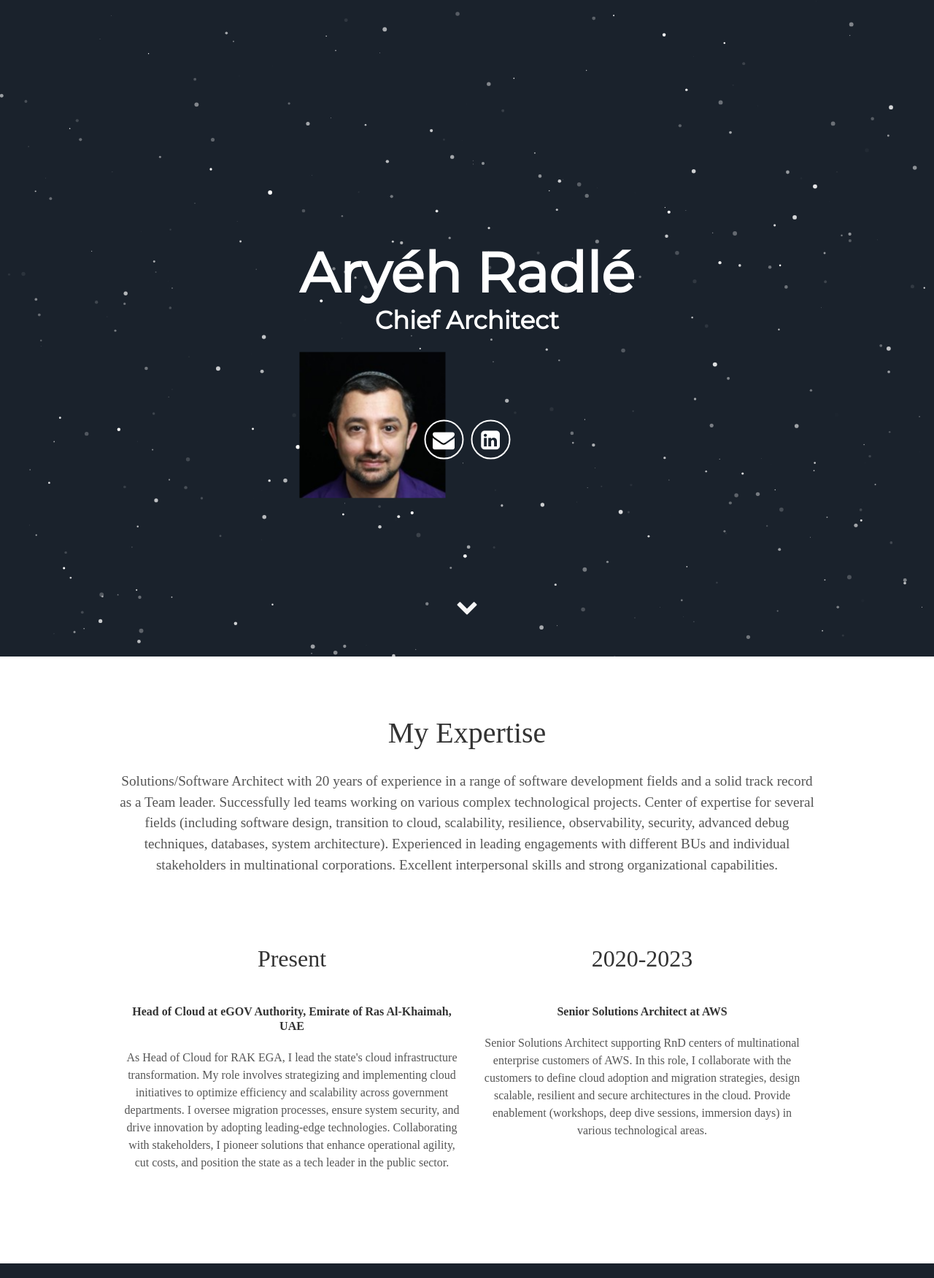
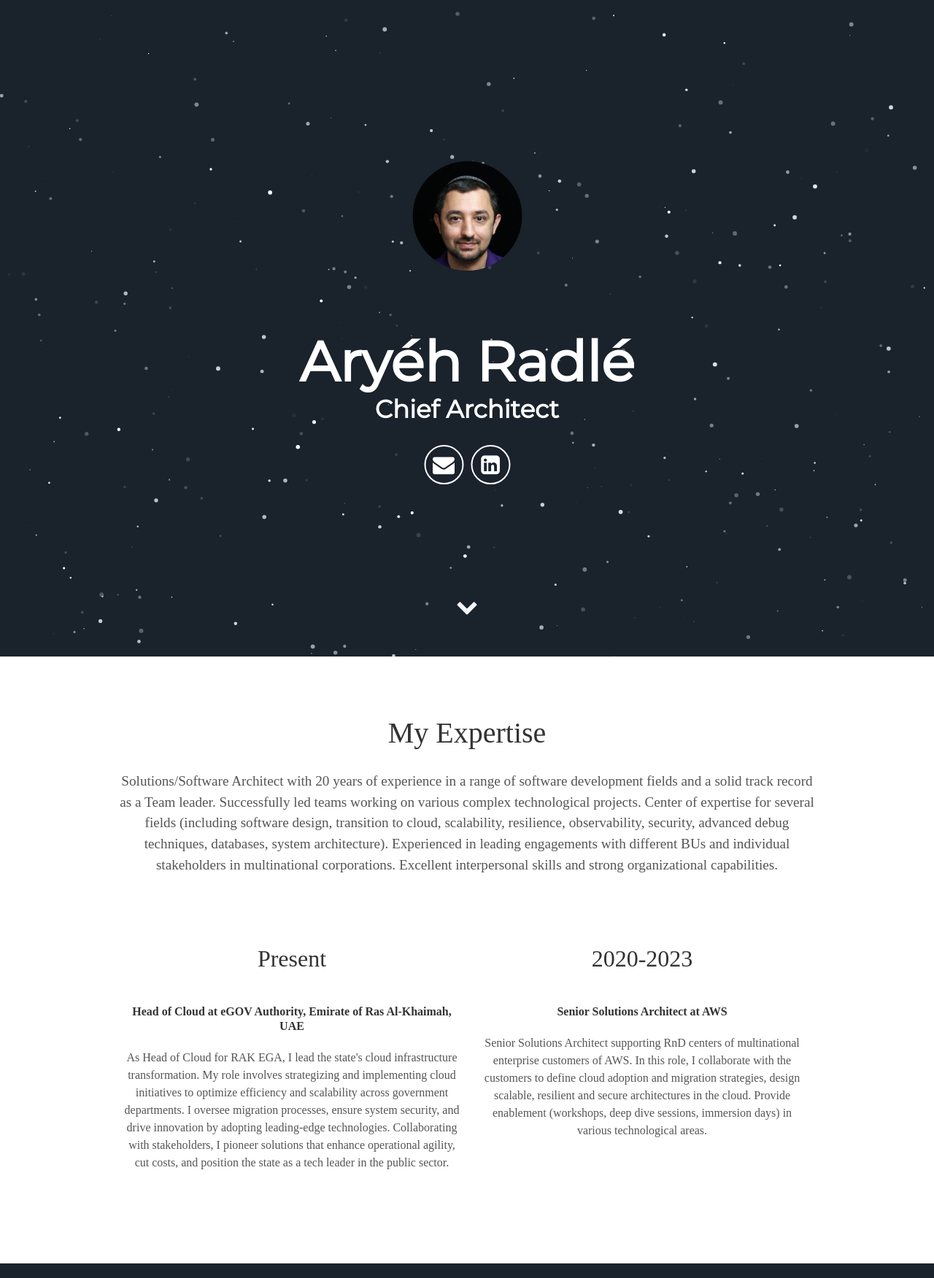
Before and after one commit to arieradle/aryehradle.cloud, a Jekyll site: the page built from index.html, in a window 1280 px wide. Shown: the whole page at 73% size. Built offline with Jekyll 4.4.1, drawn with Linux system fonts in a browser that asks for light colours; some web fonts are replaced.

Commit message:
Working on image

```diff
--- a/_includes/header.html
+++ b/_includes/header.html
@@ -1,19 +1,19 @@
 <style type="text/css">
   .photo{
-      width: 88px;
-      height: 88px;
+      width: 150px;
+      height: 150px;
       border-radius: 50%;
   }
 </style>
 <div id="particles-js">
   <div class="header">
+      <div>
+        <img src="assets/me-square.jpg" class="photo">
+      </div>
       <h1>
         <span class="site-title">{{ site.username }}</span>
         <span class="site-description">{{ site.user_title }}</span>
       </h1>
-      <div class="photo">
-        <img src="assets/me-square.jpg">
-      </div>
       <div class="header-icons">
         {% if site.email %}
         <a aria-label="Send email" href="mailto:{{ site.email }}"><i class="icon fa fa-envelope"></i></a>
```
